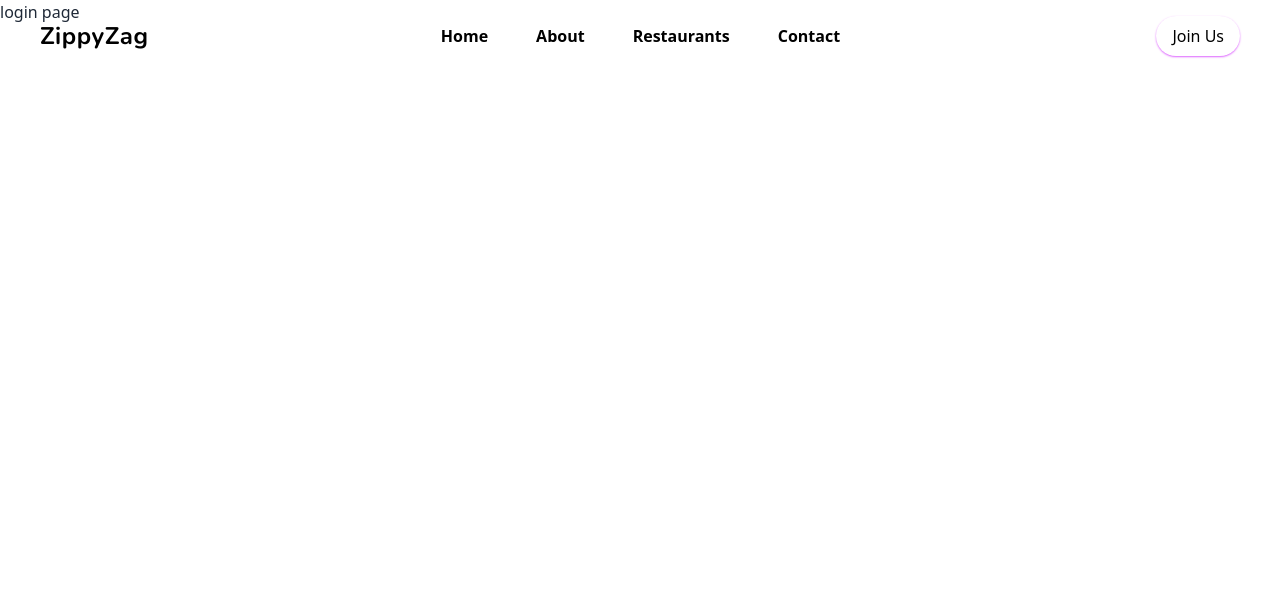
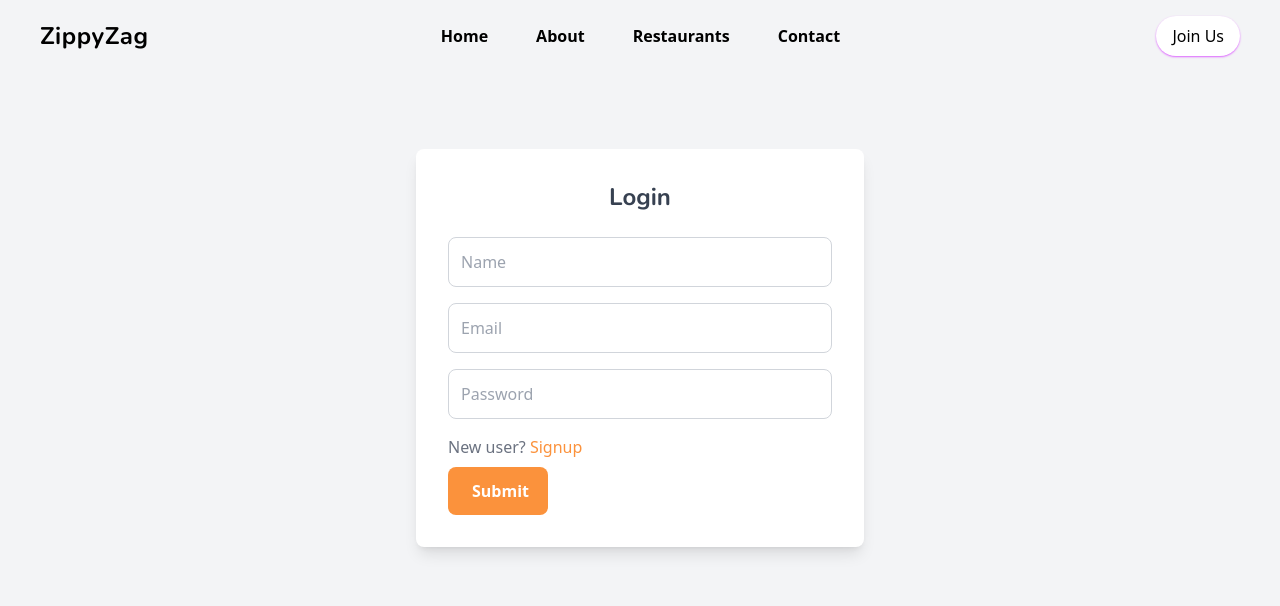
Before and after one commit to javidShabin/zippy-zag-main-project-frontend, a React (Vite) app: page /login-page in a window 1280 px wide. Shown: the top 606 px of the page. Built offline with nearby package versions, Linux system fonts and the light colour scheme; no server answers; a web font is replaced by a local one.

Commit message:
the login page configration completed when user logged in change the header and explore the website totally its possible using redux and toolkit check the user token

```diff
--- a/src/pages/LoginPage.jsx
+++ b/src/pages/LoginPage.jsx
@@ -1,11 +1,78 @@
-import React from 'react'
+import { useForm } from "react-hook-form";
+import { axiosInstants } from "../config/axiosInstents";
+import { useDispatch } from "react-redux";
+import { clearUser, saveUser } from "../redux/features/userSlice";
 
-const LoginPage = () => {
+export default function LoginPage() {
+  const dispatch = useDispatch();
+  const {
+    register,
+    handleSubmit,
+    formState: { errors },
+  } = useForm();
+
+  const onSubmit = async (data) => {
+    console.log(data)
+    try {
+      await axiosInstants({
+        method: "POST",
+        url: "/user/login",
+        data,
+      });
+      dispatch(saveUser());
+
+    } catch (error) {
+      dispatch(clearUser());
+
+      console.log(error);
+    }
+  };
+
   return (
-    <div>
-      login page
+    <div className="flex justify-center items-center h-[87vh] bg-gray-100">
+      <form
+        onSubmit={handleSubmit(onSubmit)}
+        className="w-full max-w-md p-8 bg-white rounded-lg shadow-lg flex flex-col"
+      >
+        <h2 className="text-2xl font-bold mb-6 text-gray-700 text-center">
+          Login
+        </h2>
+
+        <input
+          className="mb-4 p-3 border border-gray-300 rounded-lg w-full focus:outline-none focus:ring-2 focus:ring-blue-500"
+          type="text"
+          placeholder="Name"
+          {...register("name", { required: true })}
+        />
+
+        <input
+          className="mb-4 p-3 border border-gray-300 rounded-lg w-full focus:outline-none focus:ring-2 focus:ring-blue-500"
+          type="email"
+          placeholder="Email"
+          {...register("email", { required: true })}
+        />
+
+        <input
+          className="mb-4 p-3 border border-gray-300 rounded-lg w-full focus:outline-none focus:ring-2 focus:ring-blue-500"
+          type="password"
+          placeholder="Password"
+          {...register("password", { required: true })}
+        />
+
+        {errors.exampleRequired && (
+          <span className="text-red-500 mb-4">This field is required</span>
+        )}
+
+        <p className="text-gray-500">
+          New user? <span className="text-orange-400">Signup</span>
+        </p>
+
+        <input
+          className="bg-orange-400 text-white font-semibold py-3 px-6 rounded-lg hover:bg-orange-500 cursor-pointer w-[100px] transition duration-300 mt-2"
+          type="submit"
+          value="Submit"
+        />
+      </form>
     </div>
-  )
+  );
 }
-
-export default LoginPage
--- a/src/pages/SignupPage.jsx
+++ b/src/pages/SignupPage.jsx
@@ -3,9 +3,12 @@ import React, { useState } from "react";
 import { axiosInstants } from "../config/axiosInstents";
 import toast from "react-hot-toast";
 import VerifyOtp from "../components/VerifyOtp";
+import { useDispatch } from "react-redux";
+import { clearUser, saveUser } from "../redux/features/userSlice";
 
 const SignupPage = () => {
   const [showOtpForm, setShowOtpForm] = useState(false);
+  const dispatch = useDispatch()
   const {
     register,
     handleSubmit,
@@ -22,9 +25,11 @@ const SignupPage = () => {
       });
       console.log(response)
       toast.success(response.data.message);
+      dispatch(saveUser())
       setShowOtpForm(true);
     } catch (error) {
       console.log(error.response?.data?.message);
+      dispatch(clearUser())
       toast.error(error.response?.data?.message || "Something went wrong");
     }
   };
```
